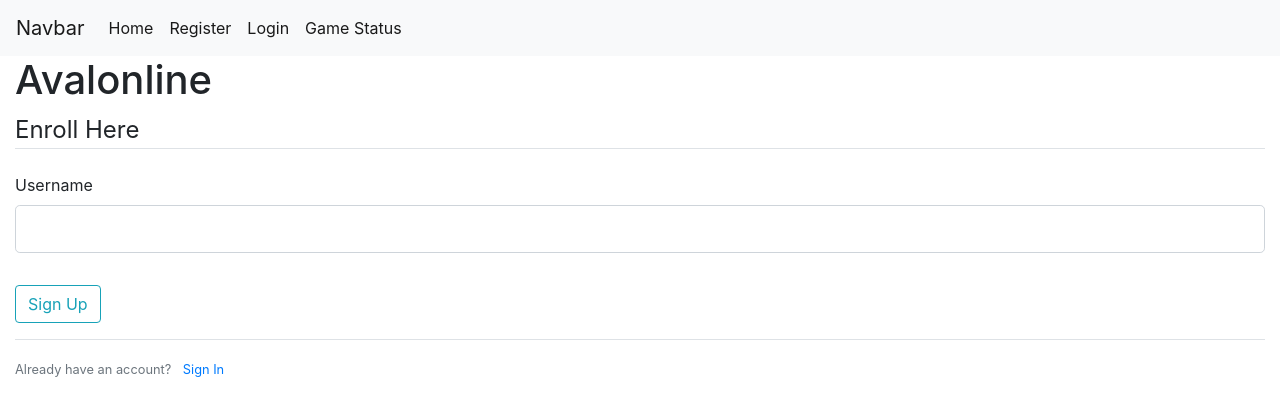
After one commit to ejisenstein/Metis-Avalon, a Flask app: page /register in a window 1280 px wide. The commit adds this page. Shown: the top 416 px of the page. Run offline with Flask 2, Linux system fonts and the light colour scheme; some libraries are stand-ins or nearby versions.

Commit message:
new register tab, cleared login

```diff
--- a/Flask/Flask_tutorial.py
+++ b/Flask/Flask_tutorial.py
@@ -1,13 +1,27 @@
 from flask import Flask, redirect, url_for, render_template, request, session, flash
+from forms import RegistrationForm, LoginForm
 
 #from datetime import timedelta
 #from flask_sqlalchemy import SQLAlchemy
 
 app = Flask(__name__)
 
+app.config['SECRET_KEY'] = '93548cc0fde27fd878cb9aab95033646'
+
 @app.route("/")
 def home():
     return render_template("index.html")
+
+@app.route("/register")
+def register():
+    form = RegistrationForm()
+    return render_template("register.html", title='Register', form=form)
+
+@app.route("/login")
+def login():
+    form = LoginForm()
+    return render_template("login.html", title='Login', form=form)
+
 
 
 # @app.route("/login", methods=["POST", "GET"])
--- a/Flask/forms.py
+++ b/Flask/forms.py
@@ -1,7 +1,19 @@
 from flask_wtf import FlaskForm
-from wtforms import StringField
-form wtforms.validators import DataRequired, Length
+from wtforms import StringField, SubmitField, BooleanField
+from wtforms.validators import DataRequired, Length
+
 
 
 class RegistrationForm(FlaskForm):
-    username = StringField('Username', validators=[DataRequired(), Length()])
+    username = StringField('Username',
+    validators=[DataRequired(), Length(min=2, max=20)])
+
+    submit = SubmitField('Sign Up')
+
+class LoginForm(FlaskForm):
+    username = StringField('Username',
+    validators=[DataRequired(), Length(min=2, max=20)])
+
+    remember = BooleanField('Remember Me')
+
+    submit = SubmitField('Login')
--- a/Flask/templates/base.html
+++ b/Flask/templates/base.html
@@ -15,10 +15,13 @@
           <li class="nav-item active">
             <a class="nav-link" href="/">Home</a>
           </li>
-          <li class="nav-item">
+          <li class="nav-item active">
+            <a class="nav-link" href="/register">Register</a>
+          </li>
+          <li class="nav-item active">
             <a class="nav-link" href=/login>Login</a>
           </li>
-          <li class="nav-item">
+          <li class="nav-item active">
             <a class="nav-link" href="#">Game Status</a>
         </ul>
       </div>
--- /dev/null
+++ b/Flask/templates/register.html
@@ -0,0 +1,27 @@
+{% extends "base.html" %}
+{% block title %}Register Page{% endblock %}
+{% block content %}
+
+  <div class="content-section">
+    <form method="POST" action="">
+        {{ form.hidden_tag() }}
+          <fieldset class = "form-group">
+            <legend class = "border-bottom mb-4">Enroll Here</legend>
+            <div class="form-group">
+                {{ form.username.label(class="form-control-label") }}
+                {{ form.username(class="form-control form-control-lg") }}
+            </div>
+          </fieldset>
+          <div class="form-group">
+            {{ form.submit(class="btn btn-outline-info")}}
+          </div>
+    </form>
+  </div>
+  <div class="border-top pt-3">
+    <small class="text-muted">
+      Already have an account? <a class="ml-2" href="{{  url_for('login')}}">Sign In</a>
+    </small>
+
+  </div>
+
+{% endblock content %}
```
Also changed, not shown: Flask/templates/login.html (+0 -15 lines), 1 other file.
